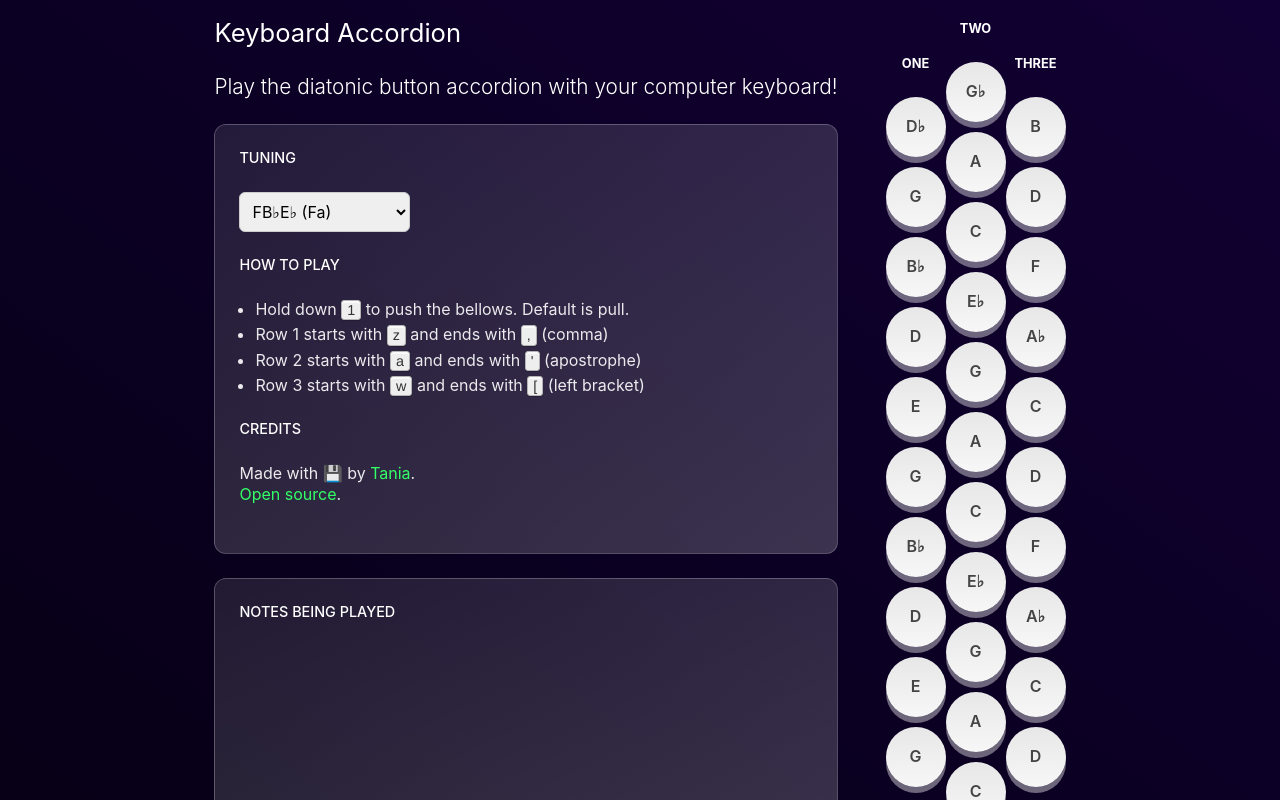
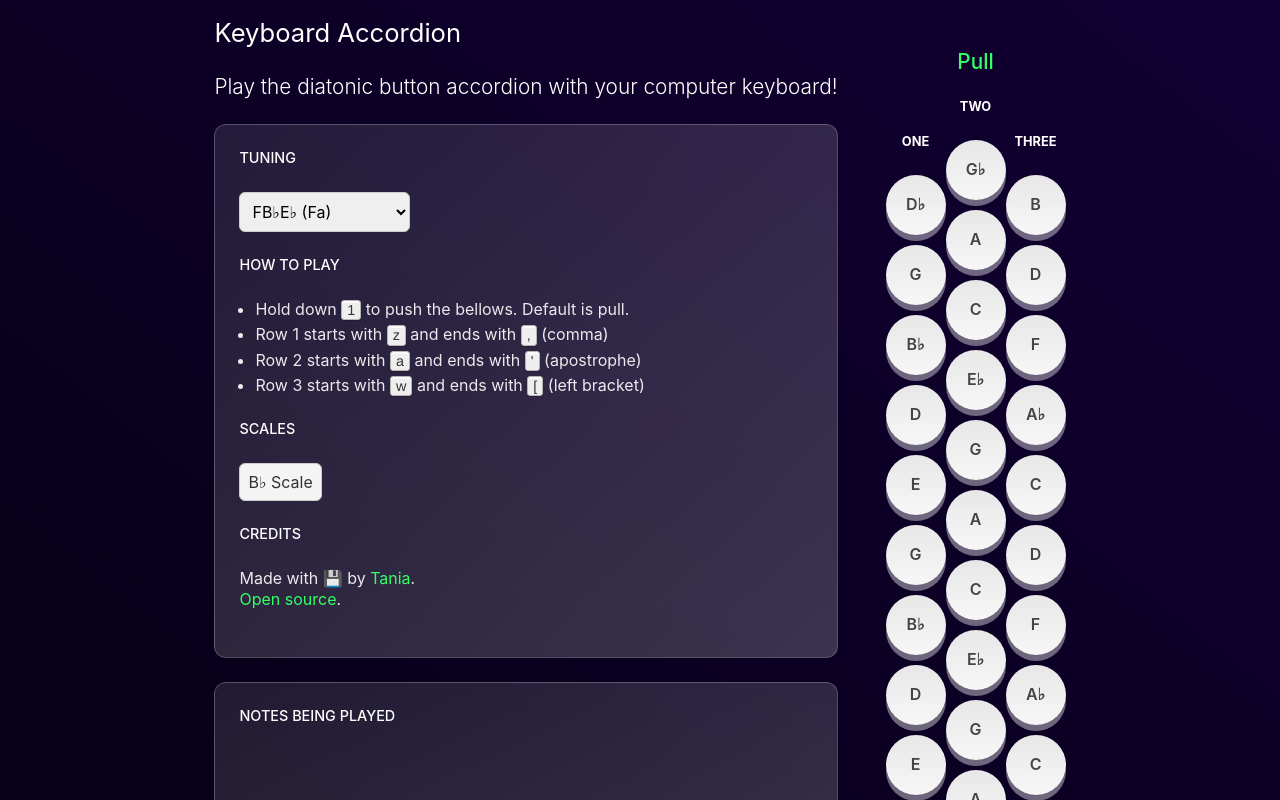
Before and after one commit to MMnemonic/accordion, a Svelte app: page / in a window 1280 px wide. Shown: the top 800 px of the page. Built offline with nearby package versions, Linux system fonts and the light colour scheme.

Commit message:
Auto play scales

```diff
--- a/public/global.css
+++ b/public/global.css
@@ -266,6 +266,13 @@ h4 {
   background: rgba(0, 0, 0, 0.4);
 }
 
+h2.direction {
+  text-align: center;
+  color: #33ff66;
+  text-transform: capitalize;
+  font-weight: 500;
+}
+
 .desktop-only {
   display: none !important;
 }
--- a/src/App.svelte
+++ b/src/App.svelte
@@ -1,5 +1,9 @@
 <script>
-  import { keyMap, layout, buttonIdMap, rows, toggleBellows } from './data.js'
+  import { keyMap, layout, buttonIdMap, rows, toggleBellows, BbScale } from './data.js'
+
+  function sleep(ms) {
+    return new Promise((resolve) => setTimeout(resolve, ms))
+  }
 
   // Audio
   const audio = new (window.AudioContext || window.webkitAudioContext)()
@@ -111,6 +115,37 @@
     }
     activeButtonIdMap = {}
   }
+
+  async function playNotesInScale(idSet) {
+    for (const id of idSet) {
+      // handleToggleBellows('pull')
+      if (!activeButtonIdMap[id]) {
+        const { oscillator } = playTone(id)
+
+        activeButtonIdMap[id] = { oscillator, ...buttonIdMap[id] }
+      }
+    }
+
+    await sleep(500)
+
+    for (const id of idSet) {
+      stopTone(id)
+      // Must be reassigned in Svelte
+      const newActiveButtonIdMap = { ...activeButtonIdMap }
+      delete newActiveButtonIdMap[id]
+      activeButtonIdMap = newActiveButtonIdMap
+    }
+  }
+
+  const playBbScale = async () => {
+    const reverse = [...BbScale].reverse()
+    reverse.shift()
+    const BbScaleBackwards = [...BbScale, ...reverse]
+
+    for (const idSet of BbScaleBackwards) {
+      await playNotesInScale(idSet)
+    }
+  }
 </script>
 
 <svelte:body
@@ -146,6 +181,11 @@
         </div>
 
         <div>
+          <h3>Scales</h3>
+          <button on:click={playBbScale}>B♭ Scale</button>
+        </div>
+
+        <div>
           <h3>Credits</h3>
           <p>
             Made with 💾 by <a href="https://tania.dev" target="_blank">Tania</a>.<br />
@@ -173,6 +213,7 @@
       <div class="mobile-only">
         <div class="banner">This app is only available on a desktop!</div>
       </div>
+      <h2 class="direction">{direction}</h2>
       <div class="desktop-only accordion-layout">
         {#each rows as row}
           <div class="row {row}">
--- a/src/data.js
+++ b/src/data.js
@@ -126,6 +126,18 @@ export const three = [
   { id: '3-10-push', name: 'G', frequency: tone.G[6] },
 ]
 
+// Scales
+export const BbScale = [
+  ['1-3-pull', '1-4-pull'],
+  ['2-3-pull', '2-4-pull'],
+  ['3-2-pull', '3-3-pull'],
+  ['2-4-pull', '2-5-pull'],
+  ['3-3-pull', '2-6-pull'],
+  ['1-6-pull', '1-7-pull'],
+  ['2-6-pull', '2-7-pull'],
+  ['1-7-pull', '1-8-pull'],
+]
+
 export const layout = { one, two, three }
 export const buttonIdMap = [...one, ...two, ...three].reduce((acc, value) => {
   return { ...acc, [value.id]: value }
```
